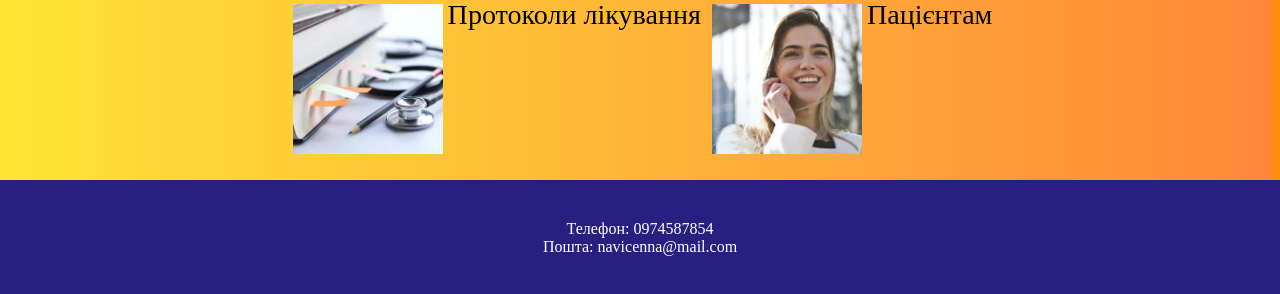
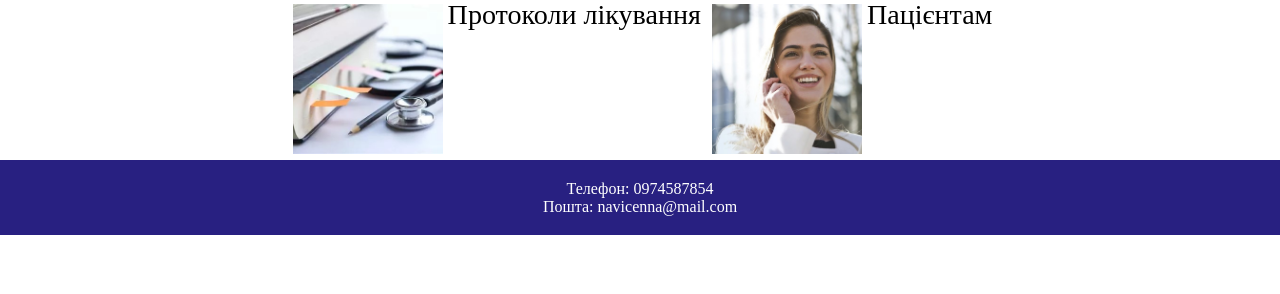
Before and after one commit to mystyButterfly/createHistory, a plain HTML site: page index.html in a window 1280 px wide. Shown: the part 628-922 px from the top of the page. After the commit the page ends 863 px from the top, so only its background shows below. Drawn offline with Linux system fonts and the light colour scheme.

Commit message:
Update style.css
3part mainstyle

```diff
--- a/style.css
+++ b/style.css
@@ -7,8 +7,12 @@ a{
   text-decoration: none;
 }
 body{
-  background: rgb(255,223,0);
-  background: linear-gradient(90deg, rgba(255, 221, 0, 0.794) 0%, rgba(255, 102, 0, 0.776) 99%, rgba(255,144,0,1) 100%);;
+  /* background: rgb(255,223,0);
+  background: linear-gradient(90deg, rgba(255, 221, 0, 0.794) 0%, rgba(255, 102, 0, 0.776) 99%, rgba(255,144,0,1) 100%);; */
+  background-color: rgb(255, 255, 255);
+  min-height: 100vh;
+  display: flex;
+  flex-direction: column;
 }
 
 header{
@@ -102,7 +106,11 @@ header{
 footer{
   background-color: rgb(40, 32, 129);
   color: white;
+  display: flex;
+  justify-content: center;
+  align-items: center;
+  height: 75px;
+  width: 100%;
+  margin-top: auto;
   text-align: center;
-  padding: 40px;
-  margin-top: 20px;
 }
```
